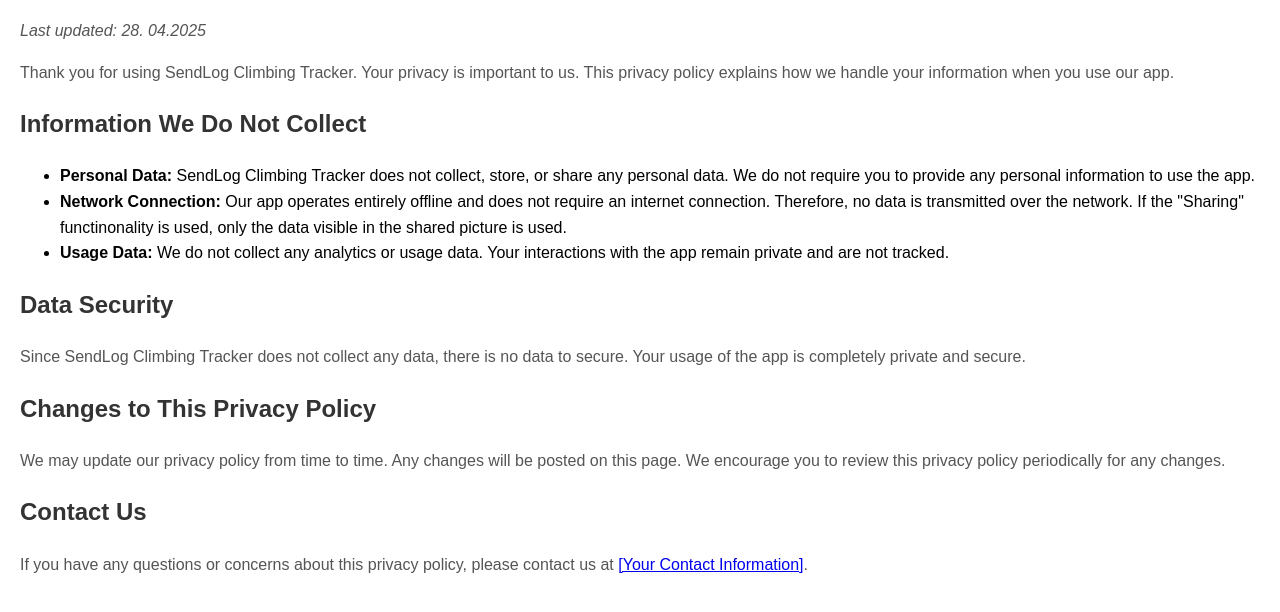
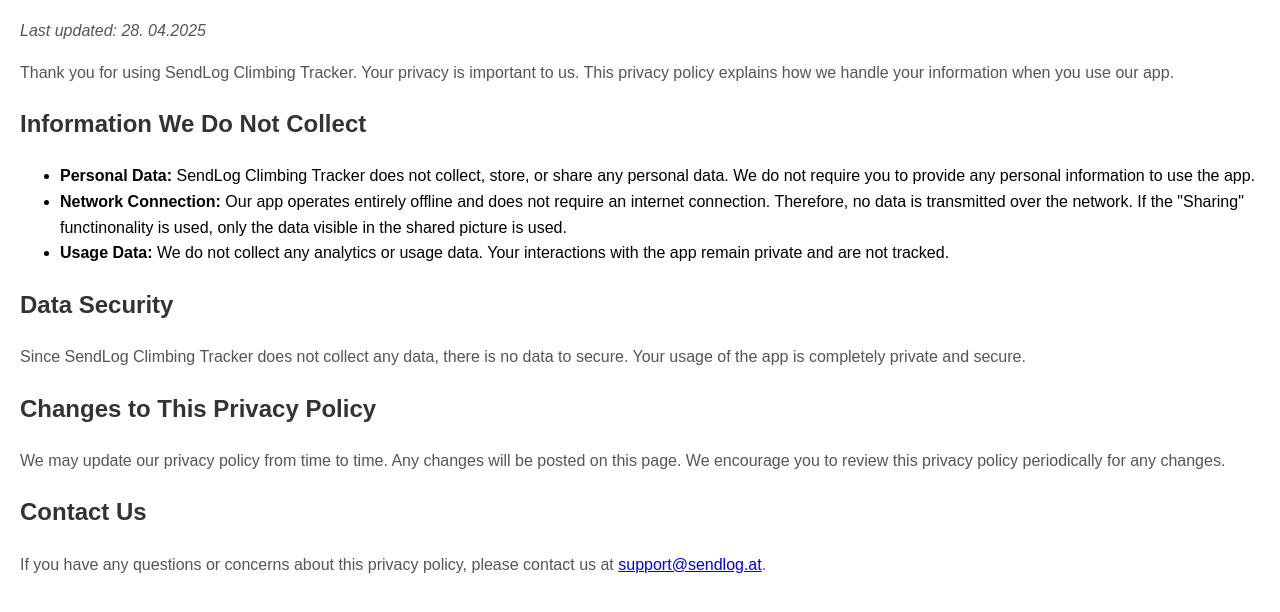
Before and after one commit to rruzitschka/rruzitschka.github.io, a plain HTML site: page pages/policy.html in a window 1280 px wide. Shown: the part 76-688 px from the top of the page. Drawn offline with Linux system fonts and the light colour scheme.

Commit message:
Update policy.html

```diff
--- a/pages/policy.html
+++ b/pages/policy.html
@@ -38,6 +38,6 @@
     <p>We may update our privacy policy from time to time. Any changes will be posted on this page. We encourage you to review this privacy policy periodically for any changes.</p>
 
     <h2>Contact Us</h2>
-    <p>If you have any questions or concerns about this privacy policy, please contact us at <a href="mailto:support@sendlog.at">[Your Contact Information]</a>.</p>
+    <p>If you have any questions or concerns about this privacy policy, please contact us at <a href="mailto:support@sendlog.at">support@sendlog.at</a>.</p>
 </body>
 </html>
```
